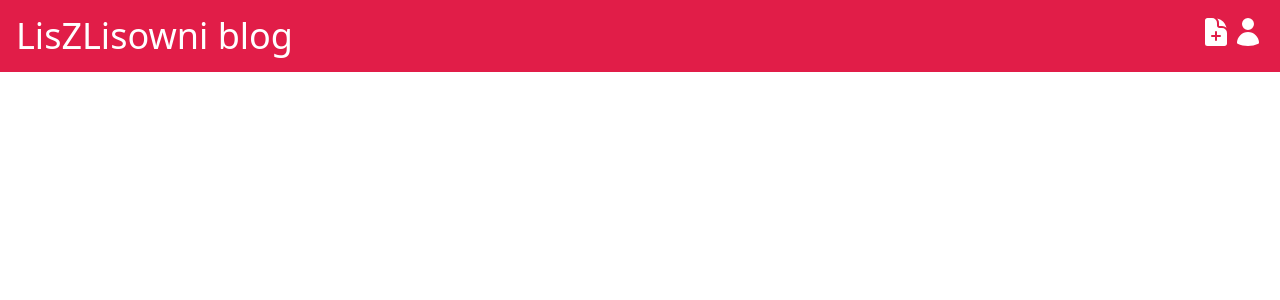
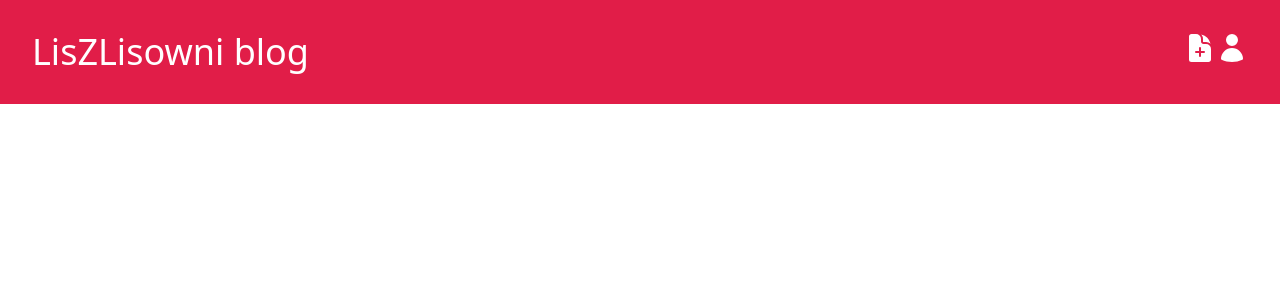
Before and after one commit to LisZLisowni2/Personal-Blog, a React (Vite) app in the folder frontend/: page / in a window 1280 px wide. Shown: the top 300 px of the page. Built offline with nearby package versions, Linux system fonts and the light colour scheme.

Commit message:
Increase a navbar padding

```diff
--- a/frontend/src/components/NavBar/navbar.jsx
+++ b/frontend/src/components/NavBar/navbar.jsx
@@ -2,7 +2,7 @@ import React from "react";
 
 function NavBar() {
     return (
-        <div className="h-1/4 bg-rose-600 p-4 grid grid-cols-3 text-white">
+        <div className="h-1/4 bg-rose-600 p-8 grid grid-cols-3 text-white">
             <div className="col-span-2">
                 <span className="text-4xl content-center hover:text-neutral-300 active:text-stone-400">LisZLisowni blog</span>
             </div>
```
